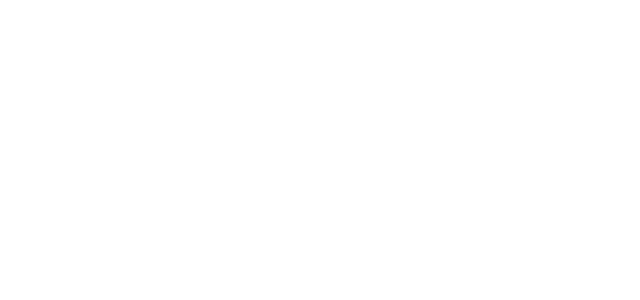
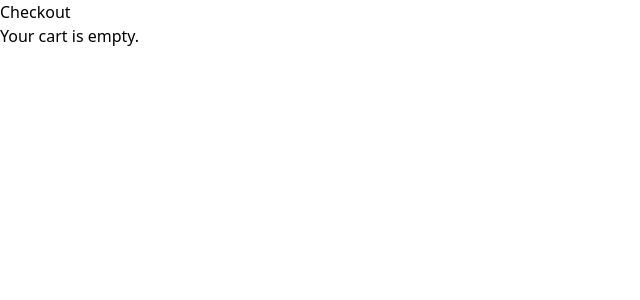
Before and after one commit to davidwagura/Grocery-Store-Website, a Vue app: page /checkout in a window 1280 px wide. Before the commit this address had no page. Shown: the top 300 px of the page, without its empty margins (0-640 px from the left). Built offline with nearby package versions, Linux system fonts and the light colour scheme.

Commit message:
Create checkout page

```diff
--- a/src/components/Links/CartPage.vue
+++ b/src/components/Links/CartPage.vue
@@ -28,6 +28,12 @@
 
             </div>
 
+                <a href="/checkout" class="mt-4 inline-block bg-blue-500 hover:bg-blue-600 text-white py-2 px-4 rounded">
+
+                    Proceed to Checkout
+
+                </a>
+
         </div>
 
     </div>
--- /dev/null
+++ b/src/components/Links/CheckoutPage.vue
@@ -0,0 +1,47 @@
+<template>
+  <div class="container mx-auto py-8">
+    <h1 class="text-3xl font-bold mb-8">Checkout</h1>
+    <div v-if="cart.length === 0" class="text-center text-gray-700">
+      Your cart is empty.
+    </div>
+    <div v-else>
+      <div class="grid grid-cols-1 md:grid-cols-2 lg:grid-cols-3 gap-8 p-1">
+        <div v-for="item in cart" :key="item.id" class="bg-white rounded-lg overflow-hidden shadow-lg">
+          <img :src="require(`../../assets/fruits/${item.image}`)" alt="Fruit" class="w-full h-64 object-cover">
+          <div class="p-4">
+            <h2 class="text-xl font-bold mb-2">{{ item.name }}</h2>
+            <p class="text-gray-700">{{ item.description }}</p>
+            <p class="text-gray-900 font-semibold">KSH {{ item.price }}</p>
+          </div>
+        </div>
+      </div>
+      <div class="mt-8">
+        <button @click="placeOrder" class="bg-green-500 hover:bg-green-600 text-white py-2 px-4 rounded">
+          Place Order
+        </button>
+      </div>
+    </div>
+  </div>
+</template>
+
+<script>
+import { useCartStore } from '@/stores/cart';
+import { computed } from 'vue';
+
+export default {
+  setup() {
+    const cartStore = useCartStore();
+    const cart = computed(() => cartStore.cart);
+
+    const placeOrder = () => {
+      cartStore.placeOrder();
+      alert('Order placed successfully!');
+    };
+
+    return {
+      cart,
+      placeOrder
+    };
+  }
+};
+</script>
--- a/src/components/pages/FruitsPage.vue
+++ b/src/components/pages/FruitsPage.vue
@@ -37,13 +37,14 @@
 <script>
 import { useCartStore } from '@/stores/cart';
 
+import { ref } from 'vue';
+
   export default {
 
-    data() {
+    setup() {
 
-      return {
+      const fruits = ref([
 
-        fruits: [
 
           { id: 1, name: 'Apple', description: 'Crisp and juicy apples from local orchards.', image: 'apples.jpeg', price: 150 },
 
@@ -62,7 +63,12 @@
           { id: 8, name: 'Mango', description: 'Sweet and juicy mangoes from tropical regions.', image: 'mangos.jpeg', price: 130 },
 
           { id: 9, name: 'Blueberry', description: 'Antioxidant-rich blueberries perfect for snacks and baking.', image: 'blueberry.jpeg', price: 220 },
-        ]
+
+      ]);
+
+      return {
+
+        fruits
 
       };
 
--- a/src/stores/cart.js
+++ b/src/stores/cart.js
@@ -14,6 +14,12 @@
 
       this.cart.push(fruit);
 
+    },
+
+    placeOrder() {
+
+      this.cart = [];
+
     }
 
   }
```
Also changed, not shown: src/router/index.js (+6 -1 lines).
